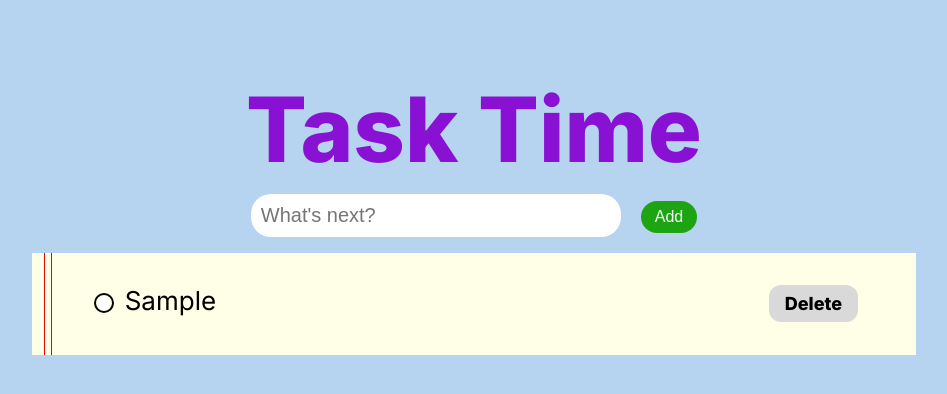
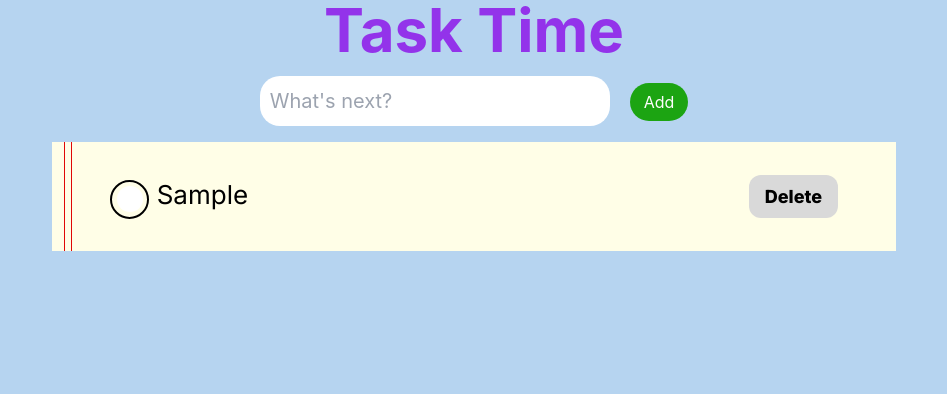
Before and after one commit to EdwinNgui/To-Do-Application, a React (Create React App) app in the folder redux-todo/: page / in a window 1280 px wide. Both pictures are taken after typing "Sample" into the empty fields and a click on the button "Add". Shown: the top 394 px of the page, without its empty margins (166-1113 px from the left). Built offline with nearby package versions, Linux system fonts and the light colour scheme.

Commit message:
Fixed render warning && Intialized Tailwind Setup && Rearranged package.json && Updated feedbackgit stage .

```diff
--- a/redux-todo/src/App.css
+++ b/redux-todo/src/App.css
@@ -1,7 +1,8 @@
 /* Font: Inter (font weights: 400, 800) */
-@import url('https://fonts.googleapis.com/css2?family=Inter:wght@400;800&display=swap');
+@import url("https://fonts.googleapis.com/css2?family=Inter:wght@400;800&display=swap");
 
-body, html {
+body,
+html {
   margin: 0;
   padding: 0;
 }
@@ -10,17 +11,16 @@ body, html {
   text-align: center;
 }
 
-#title{
-  /* color: #1310b9; */
+/* #title{
   color: #8911d3;
   font-family: 'Inter', sans-serif;
   font-weight: 800;
   font-size: 90px;
   margin-bottom: 10px;
-}
+} */
 
 .App-header {
-  background-color: #B6D4F0;
+  background-color: #b6d4f0;
   min-height: 100vh;
   display: flex;
   flex-direction: column;
@@ -29,7 +29,7 @@ body, html {
   color: white;
 }
 
-.allTodos{
+.allTodos {
   list-style: none;
   margin: 0;
   padding: 0;
@@ -37,7 +37,7 @@ body, html {
 
 /* Handles notepad theme */
 .notepad {
-  background-color: #FFFEE7;
+  background-color: #fffee7;
   padding: 1vw 3vw;
   margin-top: 2vh;
   position: relative; /* Necessary for absolute positioning of pseudo-elements */
@@ -45,7 +45,7 @@ body, html {
 /* Thin lines on the left side */
 .notepad::before,
 .notepad::after {
-  content: '';
+  content: "";
   position: absolute;
   top: 0;
   bottom: 0;
@@ -74,12 +74,12 @@ body, html {
 }
 /* The white circle part */
 .todo-checkbox::before {
-  content: '';
+  content: "";
   display: block;
   width: 1em;
   height: 1em;
   border-radius: 50%;
-  background-color: #FFF;
+  background-color: #fff;
   position: absolute;
   top: 50%;
   left: 50%;
@@ -87,8 +87,8 @@ body, html {
 }
 /* Marks the X */
 .todo-checkbox:checked::after {
-  content: 'X';
-  font-family: 'Inter', sans-serif;
+  content: "X";
+  font-family: "Inter", sans-serif;
   font-weight: 800;
   font-size: 0.8em;
   color: black;
@@ -98,7 +98,7 @@ body, html {
   transform: translate(-50%, -50%);
 }
 
-.singleTodo{
+.singleTodo {
   margin: 10px 0;
   padding: 10px 20px;
   display: flex;
@@ -107,56 +107,56 @@ body, html {
   border-bottom: 1px solid #2e93c5;
 }
 
-.singleTodo:last-child{
+.singleTodo:last-child {
   border-bottom: none;
 }
 
-.todoText{
+.todoText {
   justify-content: flex-start;
   color: #000000;
-  font-family: 'Inter', sans-serif;
+  font-family: "Inter", sans-serif;
   font-weight: 400;
   margin-left: 0.6vw;
 }
 
-.todoText.completed{
+.todoText.completed {
   text-decoration: line-through;
 }
 
 /* Handles delete button for each task */
-#del-btn{
+#del-btn {
   border-radius: 12px;
   padding: 8px 16px;
   border: 0px;
-  background-color: #D9D9D9;
+  background-color: #d9d9d9;
   color: #000000;
-  font-family: 'Inter', sans-serif;
+  font-family: "Inter", sans-serif;
   font-weight: 800;
   font-size: 18px;
   margin-left: auto;
 }
 #del-btn:hover {
-  background-color: #E41818;
-  color: #FDFDFD;
+  background-color: #e41818;
+  color: #fdfdfd;
 }
 
 /* Handles the adding task button */
-#add-btn{
+#add-btn {
   padding: 7px 14px;
   border-radius: 25px;
   font-size: 2vh;
   margin-left: 20px;
   /* background-color: #0e24b0; */
   background-color: #1ca412;
-  color: #FDFDFD;
+  color: #fdfdfd;
   border: 0px;
 }
-#add-btn:hover{
+#add-btn:hover {
   background-color: #14d310;
-  color: #FDFDFD;
+  color: #fdfdfd;
 }
 
-#task-input{
+#task-input {
   width: 350px;
   padding: 10px;
   border-radius: 20px;
--- a/redux-todo/src/components/TitleHeader.tsx
+++ b/redux-todo/src/components/TitleHeader.tsx
@@ -1,7 +1,14 @@
 import React from "react";
 
 const Title = () => {
-  return <h2 id="title">Task Time</h2>;
+  return (
+    <h2
+      id="title"
+      className="text-purple-600 font-bold text-6xl mb-4 font-inter"
+    >
+      Task Time
+    </h2>
+  );
 };
 
 export default Title;
--- a/redux-todo/src/index.tsx
+++ b/redux-todo/src/index.tsx
@@ -1,13 +1,18 @@
 import React from "react";
-import ReactDOM from "react-dom";
+import ReactDOM from "react-dom/client";
 import App from "./App";
 import { Provider } from "react-redux";
 import { store } from "./store";
+import "./index.css";
+
+const rootElement = document.getElementById("root");
 
 //Regular index file, allows redux store to be accessed anywhere within the app
-ReactDOM.render(
-  <Provider store={store}>
-    <App />
-  </Provider>,
-  document.getElementById("root")
-);
+if (rootElement !== null) {
+  const appRoot = ReactDOM.createRoot(rootElement);
+  appRoot.render(
+    <Provider store={store}>
+      <App />
+    </Provider>
+  );
+}
--- /dev/null
+++ b/redux-todo/tailwind.config.js
@@ -0,0 +1,8 @@
+/** @type {import('tailwindcss').Config} */
+module.exports = {
+  content: ["./src/**/*.{ts,tsx}"],
+  theme: {
+    extend: {},
+  },
+  plugins: [],
+};
```
Also changed, not shown: redux-todo/package.json (+5 -5 lines), redux-todo/src/index.css (+7 -3 lines), 2 other files (tests, documents, lock files or other folders).
